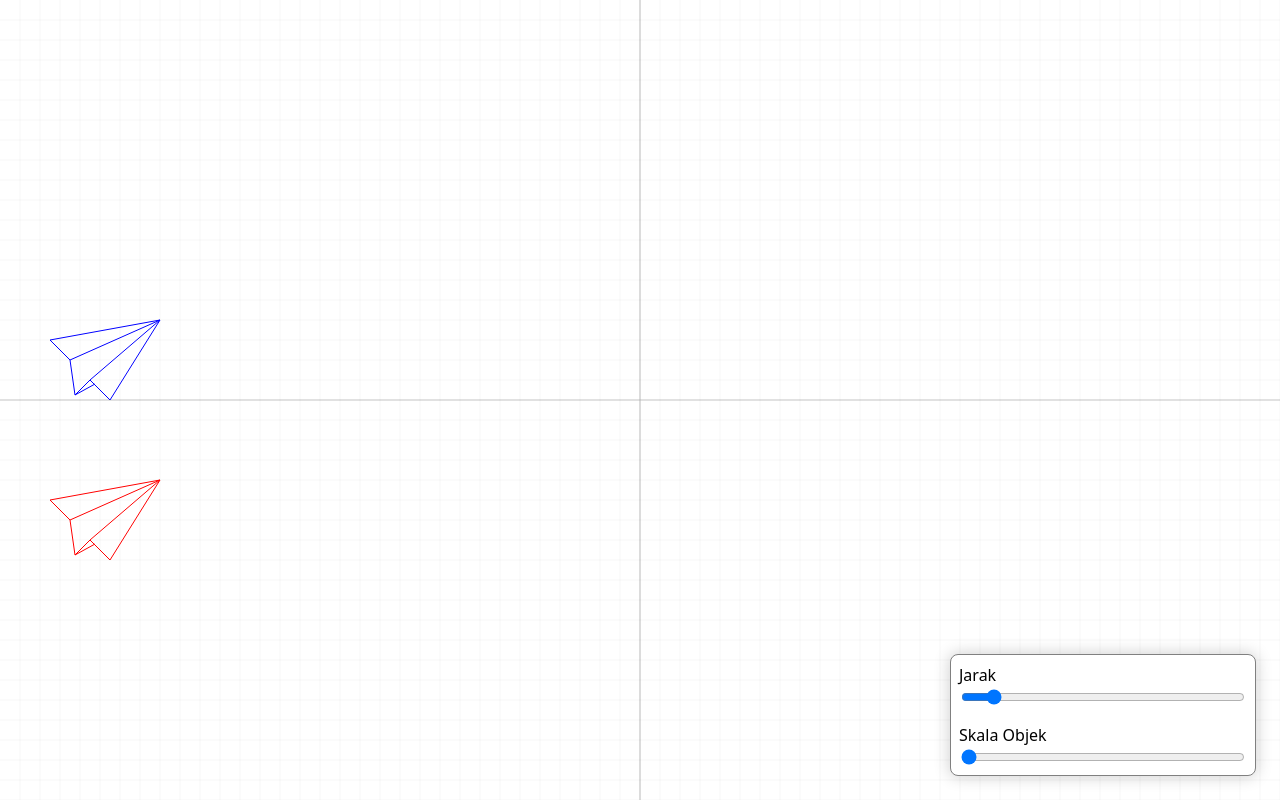
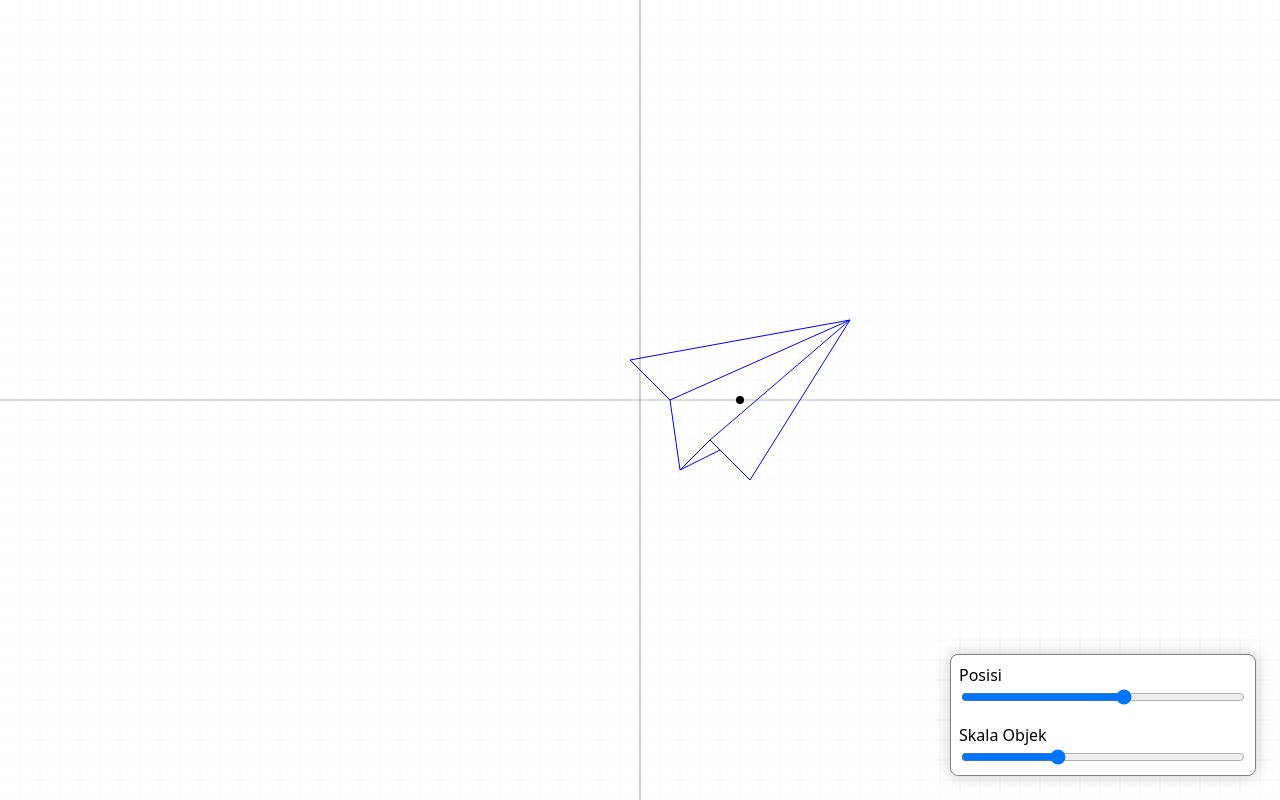
Before and after one commit to Lean-Six-Sigma-A3/Geometric-Optics, a website built with Vite: page index.html in a window 1280 px wide. Built offline with nearby package versions, Linux system fonts and the light colour scheme.

Commit message:
refactor: ubah main logic canvas & linegroup

```diff
--- a/index.html
+++ b/index.html
@@ -13,7 +13,7 @@
 
       <div class="controls">
         <section class="control-input-section">
-          <label for="distance">Jarak</label>
+          <label for="distance">Posisi</label>
           <input type="range" id="distance">
         </section>
 
--- a/src/components/canvas.ts
+++ b/src/components/canvas.ts
@@ -1,5 +1,6 @@
 import { randomString } from "../utils/string"
 import { Line } from "./line"
+import { LineGroup } from "./line-group"
 
 export interface CanvasConstructorParameters {
     canvasEl: HTMLCanvasElement
@@ -58,7 +59,7 @@ export class Canvas {
     }
 
     // === Utama ===
-    public drawLine(line: Line, offsetX: number = 0, offsetY: number = 0, useCenterAnchor: boolean = true): void
+    public drawLine(line: Line, offsetX: number = 0, offsetY: number = 0): void
     {
         // Karena color itu opsional pada object line, sebelum ganti warna pen harus dicek dulu ada nilainya atau tidak.
         if (line.color) {
@@ -66,21 +67,10 @@ export class Canvas {
         }
 
         // Secara default, anchor (patokan) saat merender garis berada pada tengah-tengah canvas
-        const x1 = useCenterAnchor
-            ? line.x1 + offsetX + this.getXCenter()
-            : line.x1
-
-        const y1 = useCenterAnchor
-            ? line.y1 + offsetY + this.getYCenter()
-            : line.y1
-
-        const x2 = useCenterAnchor
-            ? line.x2 + offsetX + this.getXCenter()
-            : line.x2
-
-        const y2 = useCenterAnchor
-            ? line.y2 + offsetY + this.getYCenter()
-            : line.y2
+        const x1 = line.x1 + offsetX + this.getXCenter()
+        const y1 = line.y1 + offsetY + this.getYCenter()
+        const x2 = line.x2 + offsetX + this.getXCenter()
+        const y2 = line.y2 + offsetY + this.getYCenter()
 
         // Mulai path untuk garis
         this.pen.beginPath()
@@ -88,17 +78,39 @@ export class Canvas {
         this.pen.moveTo(x1, y1)
         // Buat tujuan garis ke (x2, y2) dari posisi sebelumnya
         this.pen.lineTo(x2, y2)
+        // Tutup path (biar gak tercampur dengan garis lainnya)
+        this.pen.closePath()
         // Gambar (render) garisnya
         this.pen.stroke()
+    }
+
+    public drawLineGroup(lineGroup: LineGroup): void
+    {
+        // Mulai path untuk garis
+        this.pen.beginPath()
+        lineGroup.getLines().forEach(line => {
+            // Secara default, anchor (patokan) saat merender garis berada pada tengah-tengah canvas
+            const x1 = line.x1 + this.getXCenter()
+            const y1 = line.y1 + this.getYCenter()
+            const x2 = line.x2 + this.getXCenter()
+            const y2 = line.y2 + this.getYCenter()
+
+            // Geser pen ke (x1, y1)
+            this.pen.moveTo(x1, y1)
+            // Buat tujuan garis ke (x2, y2) dari posisi sebelumnya
+            this.pen.lineTo(x2, y2)
+        })
         // Tutup path (biar gak tercampur dengan garis lainnya)
         this.pen.closePath()
-    }
 
-    public drawLines(lines: Line[], offsetX: number = 0, offsetY: number = 0, useCenterAnchor: boolean = true): void
-    {
-        lines.forEach(line => {
-            this.drawLine(line, offsetX, offsetY, useCenterAnchor)
-        })
+        // Gambar (render) garisnya
+        this.setPenColor(lineGroup.getColor())
+        this.pen.stroke()
+
+        this.pen.beginPath()
+        this.pen.arc(lineGroup.getCenterX() + this.getXCenter(), lineGroup.getCenterY() + this.getYCenter(), 4, 0, 2 * Math.PI)
+        this.pen.closePath()
+        this.pen.fill()
     }
 
     public clearCanvas(): void
@@ -161,23 +173,15 @@ export class Canvas {
     // Untuk menggambar garis sumbu
     private drawAxisLines(): void
     {
-        const xAxisLine = new Line({
-            x1: 0,
-            y1: this.getYCenter(),
-            x2: this.width,
-            y2: this.getYCenter(),
-        })
-
-        const yAxisLine = new Line({
-            x1: this.getXCenter(),
-            y1: 0,
-            x2: this.getXCenter(),
-            y2: this.height,
-        })
+        this.pen.beginPath()
+        this.pen.moveTo(0, this.getYCenter())
+        this.pen.lineTo(this.width, this.getYCenter())
+        this.pen.moveTo(this.getXCenter(), 0)
+        this.pen.lineTo(this.getXCenter(), this.height)
+        this.pen.closePath()
 
         this.setPenColor("lightgrey")
-        this.drawLine(xAxisLine, 0, 0, false)
-        this.drawLine(yAxisLine, 0, 0, false)
+        this.pen.stroke()
         this.resetPenColor()
     }
 
--- a/src/components/line-group.ts
+++ b/src/components/line-group.ts
@@ -1,23 +1,31 @@
 import { Line } from "./line"
 
 export interface LineGroupOptions {
-    offsetX?: number
-    offsetY?: number
+    x?: number
+    y?: number
     scale?: number
+    color?: string
 }
 
 export class LineGroup {
+    private originalLines: Line[]
     private lines: Line[]
-    private offsetX: number
-    private offsetY: number
+
+    private x: number
+    private y: number
     private scale: number
+
+    private color: string
 
     public constructor(lines: Line[], options?: LineGroupOptions)
     {
-        this.lines = lines
-        this.offsetX = options?.offsetX ?? 0
-        this.offsetY = options?.offsetY ?? 0
+        this.x = options?.x ?? 0
+        this.y = options?.y ?? 0
         this.scale = options?.scale ?? 1
+        this.color = options?.color ?? "#000000"
+
+        this.originalLines = lines
+        this.lines = this.calculateLines(this.originalLines)
     }
 
     // === Parser ===
@@ -39,6 +47,17 @@ export class LineGroup {
     }
 
     // === Helpers ===
+    private calculateLines(lines: Line[]): Line[] {
+        // Sumbu y di-flip biar nilai positif arahnya ke atas
+        // Lihat: https://www.w3schools.com/graphics/canvas_coordinates.asp
+        return lines.map(line => new Line({
+            x1: (line.x1 + this.x) * this.scale,
+            y1: -(line.y1 + this.y) * this.scale,
+            x2: (line.x2 + this.x) * this.scale,
+            y2: -(line.y2 + this.y) * this.scale,
+        }))
+    }
+
     public getWidth(): number
     {
         const xCoordinates = this.lines.flatMap(line => [line.x1, line.x2])
@@ -46,7 +65,7 @@ export class LineGroup {
         const lowestXCoordinate = Math.min.apply(Math, xCoordinates)
         const highestXCoordinate = Math.max.apply(Math, xCoordinates)
 
-        return Math.abs(highestXCoordinate - lowestXCoordinate) * this.scale
+        return Math.abs(highestXCoordinate - lowestXCoordinate)
     }
 
     public getHeight(): number
@@ -56,7 +75,31 @@ export class LineGroup {
         const lowestYCoordinate = Math.min.apply(Math, yCoordinates)
         const highestYCoordinate = Math.max.apply(Math, yCoordinates)
 
-        return Math.abs(highestYCoordinate - lowestYCoordinate) * this.scale
+        return Math.abs(highestYCoordinate - lowestYCoordinate)
+    }
+
+    public getCenterX(): number
+    {
+        const xCoordinates = this.lines.flatMap(line => [line.x1, line.x2])
+
+        const lowestXCoordinate = Math.min.apply(Math, xCoordinates)
+        const highestXCoordinate = Math.max.apply(Math, xCoordinates)
+
+        const centerHeightX = Math.abs(highestXCoordinate - lowestXCoordinate) / 2
+
+        return highestXCoordinate - centerHeightX
+    }
+
+    public getCenterY(): number
+    {
+        const yCoordinates = this.lines.flatMap(line => [line.y1, line.y2])
+
+        const lowestYCoordinate = Math.min.apply(Math, yCoordinates)
+        const highestYCoordinate = Math.max.apply(Math, yCoordinates)
+
+        const centerHeightY = Math.abs(highestYCoordinate - lowestYCoordinate) / 2
+
+        return highestYCoordinate - centerHeightY
     }
 
     public cloneObject(): LineGroup {
@@ -67,50 +110,51 @@ export class LineGroup {
                 x2: line.x2,
                 y2: line.y2,
             })),
-            { offsetX: this.offsetX, offsetY: this.offsetY, scale: this.scale }
+            { x: this.x, y: this.y, scale: this.scale }
         );
     }
 
     // === Getter & Setter ===
     public getLines(): Line[]
     {
-        return this.lines.map(line => new Line({
-            x1: line.x1 * this.scale,
-            y1: line.y1 * this.scale,
-            x2: line.x2 * this.scale,
-            y2: line.y2 * this.scale,
-        }))
+        return this.lines
     }
 
-    public setLines(lines: Line[]): void
+    public setLines(value: Line[])
     {
-        this.lines = lines
+        this.lines = value
     }
 
-    public setOffset(x: number, y: number): void
+    public setPosition(x: number, y: number): void
     {
-        this.offsetX = x
-        this.offsetY = y
+        this.x = x
+        this.y = y
+
+        this.lines = this.calculateLines(this.originalLines)
     }
 
-    public getOffsetX(): number
+    public getX(): number
     {
-        return this.offsetX
+        return this.x
     }
 
-    public setOffsetX(value: number): void
+    public setX(value: number): void
     {
-        this.offsetX = value
+        this.x = value
+
+        this.lines = this.calculateLines(this.originalLines)
     }
 
-    public getOffsetY(): number
+    public getY(): number
     {
-        return this.offsetY
+        return this.y
     }
 
-    public setOffsetY(value: number): void
+    public setY(value: number): void
     {
-        this.offsetY = value
+        this.y = value
+
+        this.lines = this.calculateLines(this.originalLines)
     }
 
     public getScale(): number
@@ -121,5 +165,17 @@ export class LineGroup {
     public setScale(scale: number): void
     {
         this.scale = scale
+
+        this.lines = this.calculateLines(this.originalLines)
+    }
+
+    public getColor(): string
+    {
+        return this.color
+    }
+
+    public setColor(color: string): void
+    {
+        this.color = color
     }
 }
--- a/src/components/mirror.ts
+++ b/src/components/mirror.ts
@@ -9,7 +9,7 @@ export interface MirrorConstructorParameters {
 }
 
 export interface MirrorControlElements {
-    distance: HTMLInputElement
+    objectX: HTMLInputElement
     scale: HTMLInputElement
 }
 
@@ -27,16 +27,13 @@ export class Mirror {
         this.prepareControlElements()
         this.setupEvents()
         this.draw()
-        this.drawReflectedObject()
     }
 
     private prepareControlElements(): void
     {
-        const maxDistance = this.canvas.getWidth() / 2 - (this.lineGroup?.getWidth() ?? 0)
-
         // Atur range min & max dari input slider
-        this.controlEl.distance.max = maxDistance.toString()
-        this.controlEl.distance.min = "0"
+        this.controlEl.objectX.max = (this.canvas.getWidth() / 4).toString()
+        this.controlEl.objectX.min = (-this.canvas.getWidth() / 4).toString()
 
         this.controlEl.scale.value = this.lineGroup?.getScale().toString() ?? "1"
         this.controlEl.scale.max = "4"
@@ -54,14 +51,12 @@ export class Mirror {
         Object.values(this.controlEl).forEach(control => {
             control.addEventListener('input', () => {
                 this.draw()
-                this.drawReflectedObject()
             })
         })
 
         this.canvas.onResize(() => {
             this.prepareControlElements()
             this.draw()
-            this.drawReflectedObject()
         })
     }
 
@@ -72,28 +67,12 @@ export class Mirror {
             return
         }
 
-        // Jarak objek (line group) dari cermin, dengan asumsi cermin berada di tengah-tengah canvas.
-        const distance = parseInt(this.controlEl.distance.value) - this.canvas.getWidth() / 2
+        const posX = parseInt(this.controlEl.objectX.value)
 
-        // Pastikan koordinat Y terkecil dalam line group adalah 0, agar tidak bug
-        this.lineGroup.setOffset(distance, -this.lineGroup.getHeight())
+        this.lineGroup.setX(posX)
 
         this.canvas.clearCanvas()
-        this.canvas.setPenColor("blue")
-        this.canvas.drawLines(this.lineGroup.getLines(), this.lineGroup.getOffsetX(), this.lineGroup.getOffsetY())
-    }
-
-    private drawReflectedObject(): void
-    {
-        if (!this.lineGroup) {
-            return
-        }
-
-        const distance = parseInt(this.controlEl.distance.value) - this.canvas.getWidth() / 2
-
-        this.lineGroup.setOffset(distance, this.lineGroup.getHeight())
-
-        this.canvas.setPenColor("red")
-        this.canvas.drawLines(this.lineGroup.getLines(), this.lineGroup.getOffsetX(), this.lineGroup.getOffsetY())
+        this.lineGroup.setColor("blue")
+        this.canvas.drawLineGroup(this.lineGroup)
     }
 }
--- a/src/main.ts
+++ b/src/main.ts
@@ -15,25 +15,32 @@ const canvas = new Canvas({
 // Parsing koordinat menjadi object Line (untuk ditampilkan)
 // [x1, y1, x2, y2]
 const coordinates = [
-  [60, 80, 110, 0],
-  [40, 60, 110, 0],
-  [20, 40, 110, 0],
-  [0, 20, 110, 0],
-  [60, 80, 40, 60],
-  [40, 60, 25, 75],
-  [25, 75, 45, 64],
-  [25, 75, 20, 40],
-  [20, 40, 0, 20],
+  [5, -40, 55, 40],
+  [-15, -20, 55, 40],
+  [-35, 0, 55, 40],
+  [-55, 20, 55, 40],
+  [5, -40, -15, -20],
+  [-15, -20, -30, -35],
+  [-30, -35, -10, -25],
+  [-30, -35, -35, 0],
+  [-35, 0, -55, 20],
 ]
 
-const mirrorObject = LineGroup.fromCoordinates(coordinates)
+// const coordinates = [
+//   [-50, 70, 50, 50],
+//   [50, 50, 50, -50],
+//   [50, -50, -50, -50],
+//   [-50, -50, -50, 70],
+// ]
+
+const mirrorObject = LineGroup.fromCoordinates(coordinates, { x: 0, y: 0, scale: 2 })
 
 // Buat object Mirror, Mirror ini (nantinya) berisi logic utama cerminnya
 const mirror = new Mirror({
   canvas: canvas,
   mirrorObject: mirrorObject,
   controlEl: {
-    distance: document.querySelector<HTMLInputElement>('#distance')!,
+    objectX: document.querySelector<HTMLInputElement>('#distance')!,
     scale: document.querySelector<HTMLInputElement>('#scale')!,
   }
 })
```
